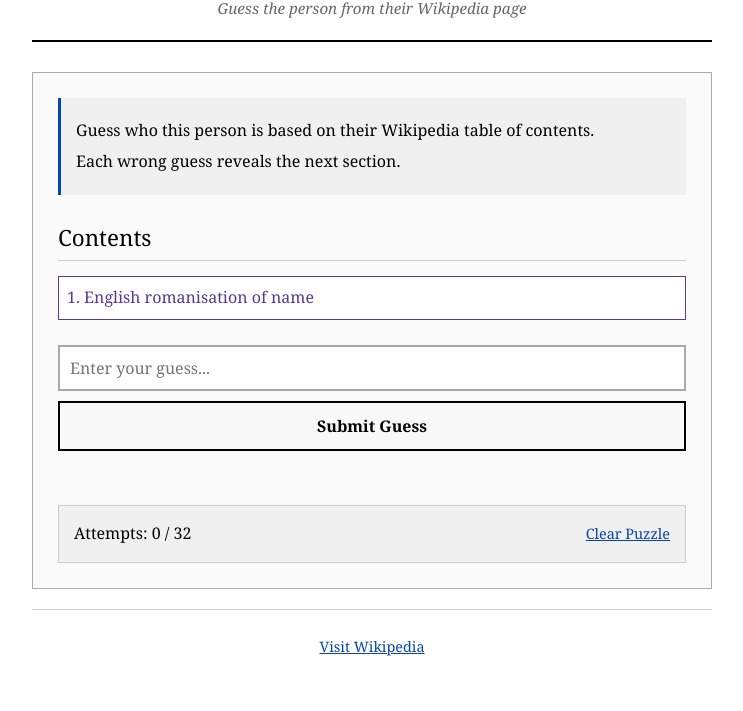
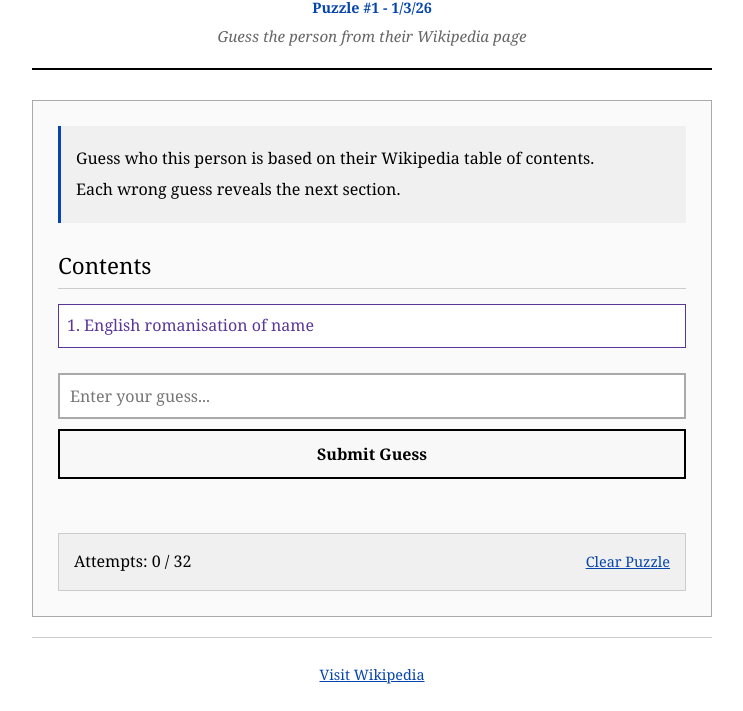
Before and after one commit to ddworak44/wiki, a website: page index.html in a window 1280 px wide. Shown: the part 93-804 px from the top of the page, without its empty margins (268-1011 px from the left). Drawn offline with Linux system fonts and the light colour scheme.

Commit message:
puzzle header

```diff
--- a/game.js
+++ b/game.js
@@ -22,9 +22,11 @@ const gamesPlayedEl = document.getElementById("games-played");
 const winRateEl = document.getElementById("win-rate");
 const currentStreakEl = document.getElementById("current-streak");
 const bestStreakEl = document.getElementById("best-streak");
+const puzzleInfoEl = document.getElementById("puzzle-info");
 
 // Initialize game on load
 document.addEventListener("DOMContentLoaded", () => {
+  updatePuzzleInfo();
   initGame();
   setupEventListeners();
   updateCountdown();
@@ -314,6 +316,12 @@ function getShortDateString() {
   return `${month}/${day}/${year}`;
 }
 
+function updatePuzzleInfo() {
+  const puzzleNum = getPuzzleNumber();
+  const dateStr = getShortDateString();
+  puzzleInfoEl.textContent = `Puzzle #${puzzleNum} - ${dateStr}`;
+}
+
 function getTodaysArticle() {
   const today = getDateString();
   return ARTICLES.find((article) => article.date === today);
--- a/index.html
+++ b/index.html
@@ -18,6 +18,7 @@
           </button>
         </div>
         <h1>WikiGuess</h1>
+        <p class="puzzle-info" id="puzzle-info">Puzzle #1 - 1/3/26</p>
         <p class="subtitle">Guess the person from their Wikipedia page</p>
       </header>
 
--- a/style.css
+++ b/style.css
@@ -68,6 +68,13 @@ h1 {
     font-weight: normal;
     margin-bottom: 5px;
     letter-spacing: 1px;
+}
+
+.puzzle-info {
+    font-size: 0.9em;
+    color: #0645ad;
+    font-weight: bold;
+    margin: 5px 0;
 }
 
 .subtitle {
```
